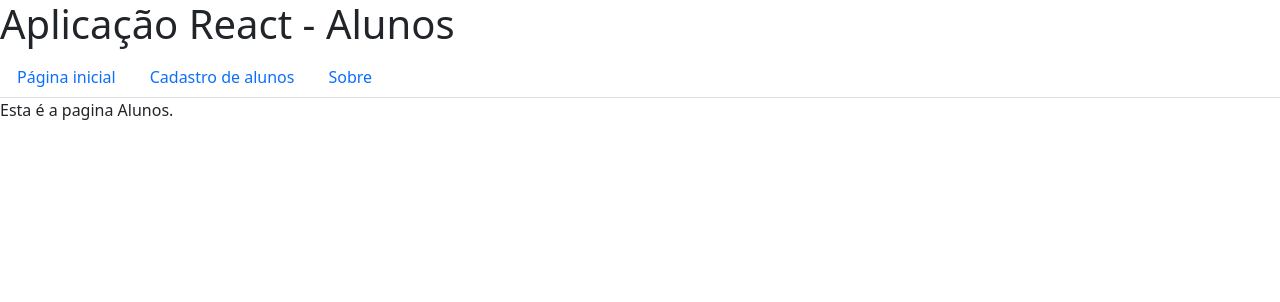
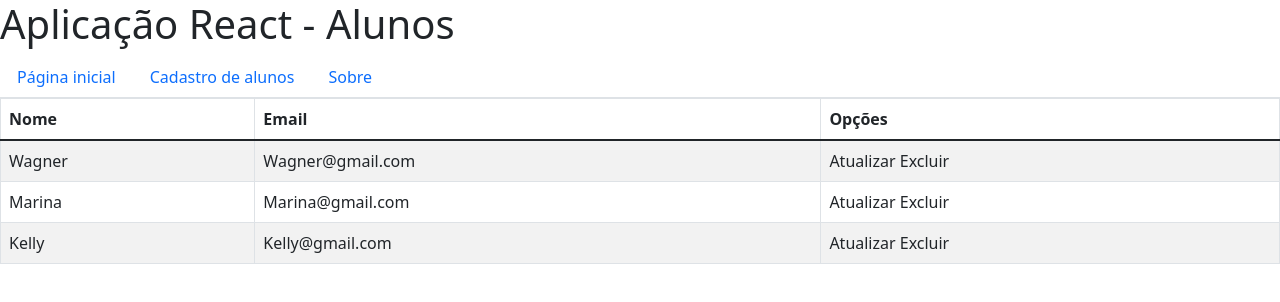
Before and after one commit to wagnerdf/vscode-react-grud-alunos, a React (Create React App) app: page /alunos in a window 1280 px wide. Shown: the top 302 px of the page. Built offline with nearby package versions, Linux system fonts and the light colour scheme.

Commit message:
Creating table with React

```diff
--- a/src/components/Alunos.js
+++ b/src/components/Alunos.js
@@ -1,9 +1,51 @@
-function Alunos(){
-    return(
-        <div>
-            <p>Esta é a pagina Alunos.</p>
-        </div>
-    )
+import React from "react";
+import {Table, table} from "react-bootstrap";
+
+
+class Alunos extends React.Component{
+
+    constructor(props){
+        super(props);
+
+
+        this.state = {
+            alunos : []
+        }
+    }
+
+    render(){
+        return(
+            <Table striped bordered hover>
+                <thead>
+                    <tr>
+                        <th>Nome</th>
+                        <th>Email</th>
+                        <th>Opções</th>
+                    </tr>
+                </thead>
+                <tbody>
+                    <tr>
+                        <td>Wagner</td>
+                        <td>Wagner@gmail.com</td>
+                        <td>Atualizar Excluir</td>
+                    </tr>
+                    <tr>
+                        <td>Marina</td>
+                        <td>Marina@gmail.com</td>
+                        <td>Atualizar Excluir</td>
+                    </tr>
+                    <tr>
+                        <td>Kelly</td>
+                        <td>Kelly@gmail.com</td>
+                        <td>Atualizar Excluir</td>
+                    </tr>
+                </tbody>
+
+            </Table>
+        )
+
+
+    }
 }
 
 export default Alunos;
```
